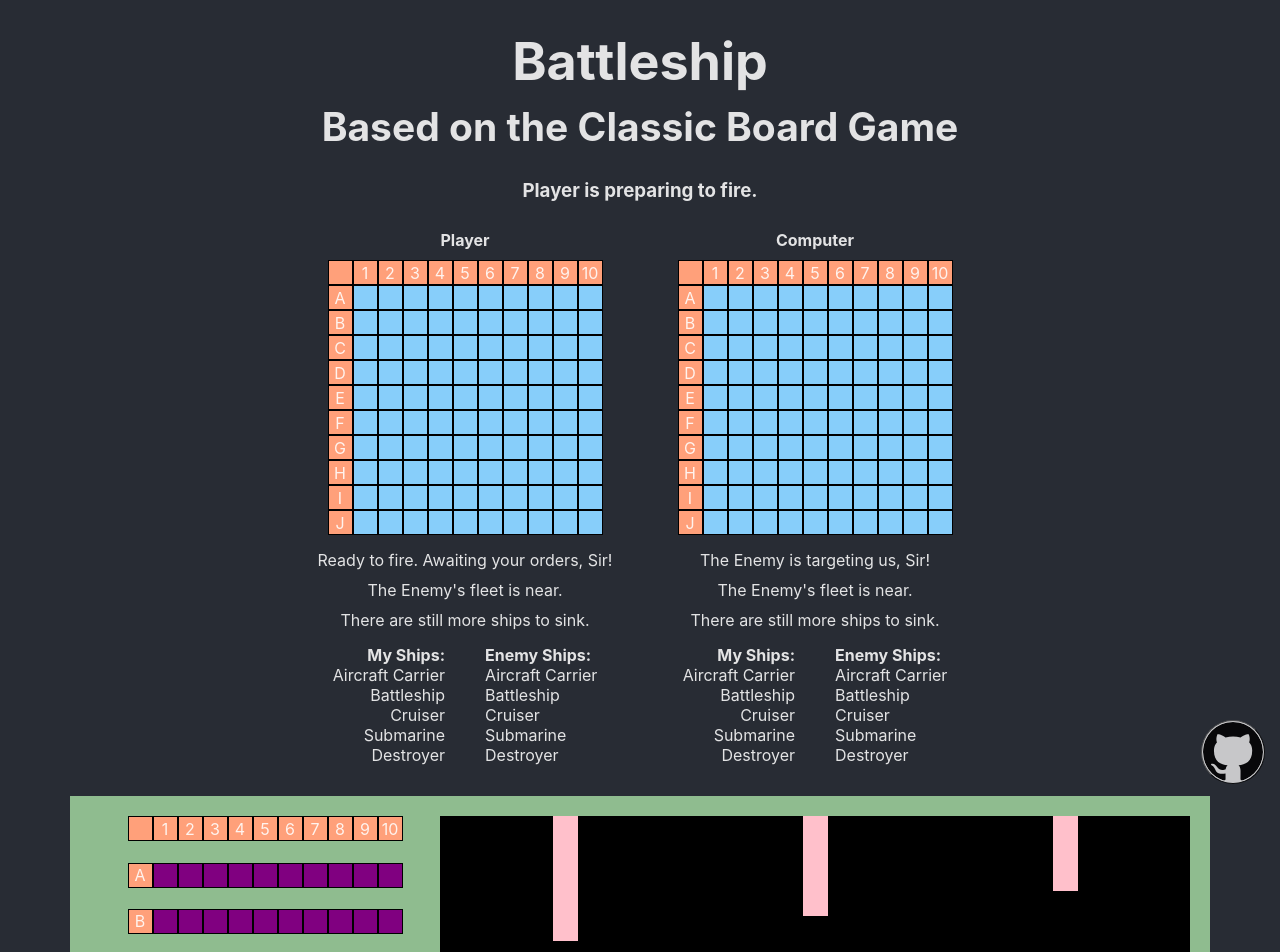
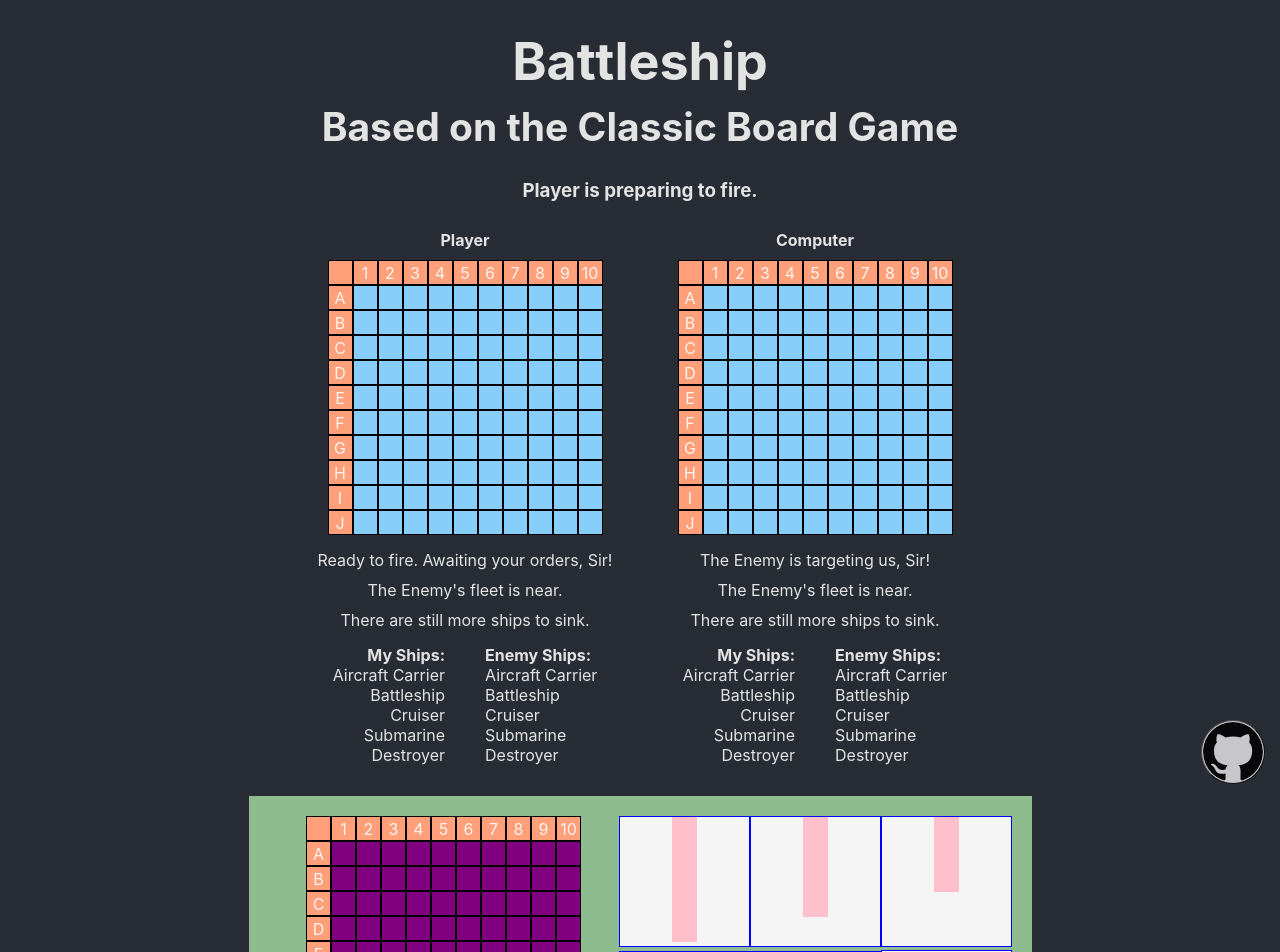
Before and after one commit to thomHayner/battleship-mini-app, a React (Create React App) app: page / in a window 1280 px wide. Shown: the top 952 px of the page. Built offline with nearby package versions, Linux system fonts and the light colour scheme.

Commit message:
code: update style

```diff
--- a/src/Components/piecePicker.css
+++ b/src/Components/piecePicker.css
@@ -38,10 +38,11 @@
 }
 
 .outer-drop-zone {
-  width: 250px;
-  height: 250px;
+  width: 129px;
+  height: 129px;
   display: inline-flex;
   justify-content: space-around;
-  margin: auto;
-  background-color: black;
+  /* margin: 5px; */
+  background-color: whitesmoke;
+  border: solid blue 1px
 }
```
